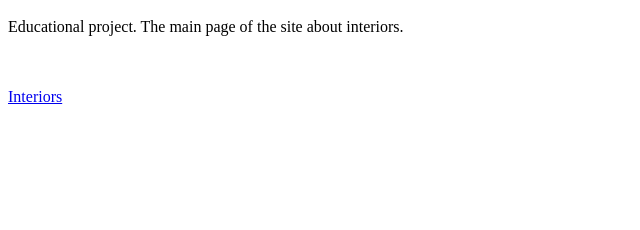
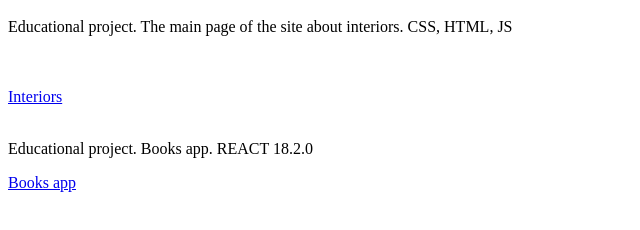
Before and after one commit to HubMarisa/github.io, a plain HTML site: page index.html in a window 1280 px wide. Shown: the part 48-278 px from the top of the page, without its empty margins (0-640 px from the left). Drawn offline with Linux system fonts and the light colour scheme.

Commit message:
add link in index file

```diff
--- a/index.html
+++ b/index.html
@@ -1,6 +1,8 @@
 <h1>My projects:</h1>
 
-<p>Educational project. The main page of the site about interiors.</p>
+<p>Educational project. The main page of the site about interiors. CSS, HTML, JS</p>
 <br><br>
 <a href="Interior_site/index.html">Interiors</a>
 <br><br>
+<p>Educational project. Books app. REACT 18.2.0</p>
+<a href="https://github.com/HubMarisa/books-app">Books app</a>
```
